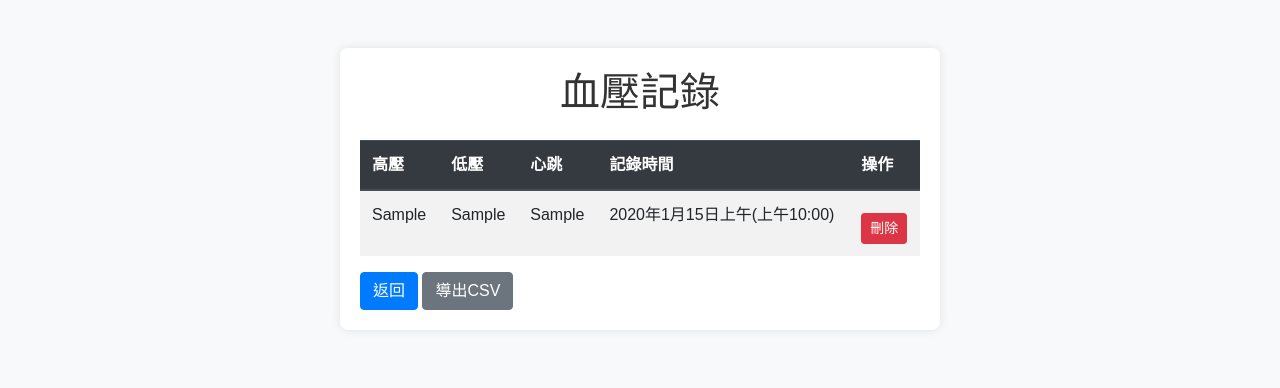
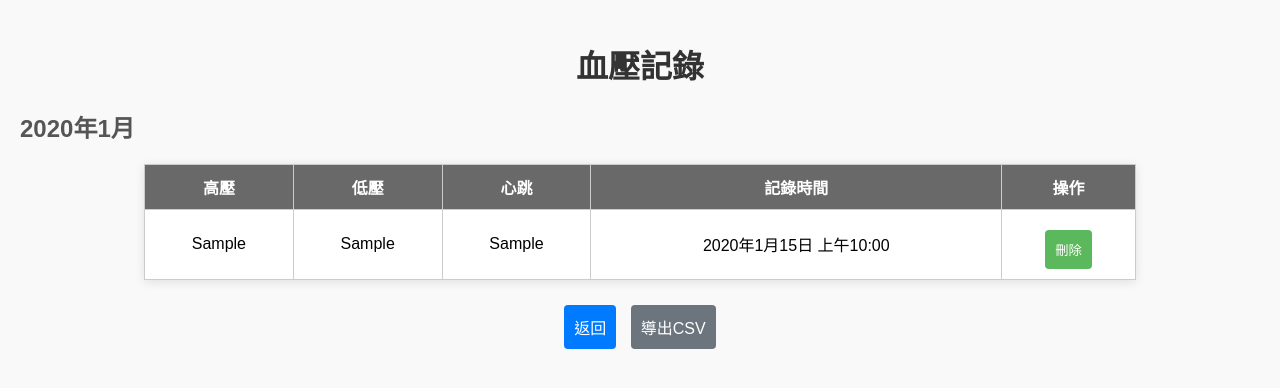
Before and after one commit to shamough1792/Blood_Pressure_Tracker, a Node server app: page /records in a window 1280 px wide. Shown: the top 388 px of the page. Run offline with Node 20, Linux system fonts and the light colour scheme; tables that the repository leaves empty or names only in its code hold one stand-in row (values such as "Sample post").

Commit message:
Add files via upload

```diff
--- a/server.js
+++ b/server.js
@@ -33,20 +33,29 @@ app.get('/', (req, res) => {
     res.render('index', { successMessage: null }); // Ensure successMessage is defined
 });
 
-// POST route to add a record
 app.post('/add', (req, res) => {
     const { high_pressure, low_pressure, heartbeat, record_date, record_time } = req.body;
 
     let recordedAt;
+
+    // If custom date and time are provided, use them
     if (record_date && record_time) {
         recordedAt = new Date(`${record_date}T${record_time}`);
     } else {
-        recordedAt = new Date(); // Use current date and time
+        // If not, use the current date and time
+        recordedAt = new Date();
     }
+
+    // Debugging: Log the received values
+    console.log('Received data:', { high_pressure, low_pressure, heartbeat, record_date, record_time });
+    console.log('Recorded At:', recordedAt.toISOString());
 
     const query = 'INSERT INTO records (high_pressure, low_pressure, heartbeat, recorded_at) VALUES (?, ?, ?, ?)';
     db.query(query, [high_pressure, low_pressure, heartbeat, recordedAt], (err) => {
-        if (err) throw err;
+        if (err) {
+            console.error('Error inserting record:', err);
+            return res.status(500).send('Error adding record');
+        }
 
         // Render the index page with a success message
         res.render('index', { successMessage: '血壓記錄已成功添加！' });
@@ -62,21 +71,24 @@ app.get('/records', (req, res) => {
     db.query('SELECT * FROM records ORDER BY recorded_at ASC', (err, results) => {
         if (err) throw err;
 
-        // Format the date for each record
-        const formattedRecords = results.map(record => {
+        // Group records by year and month
+        const groupedRecords = results.reduce((acc, record) => {
             const date = new Date(record.recorded_at);
-            const options = { year: 'numeric', month: 'long', day: 'numeric', hour: 'numeric', minute: 'numeric', hour12: true };
-            const formattedDate = date.toLocaleString('zh-HK', options).replace(',', '');
-            const [datePart, timePart] = formattedDate.split(' ');
-            const ampm = date.getHours() >= 12 ? '下午' : '上午';
+            const yearMonth = `${date.getFullYear()}-${date.getMonth() + 1}`; // Format: YYYY-MM
 
-            return {
+            if (!acc[yearMonth]) {
+                acc[yearMonth] = [];
+            }
+            acc[yearMonth].push({
                 ...record,
-                formattedDate: `${datePart}${ampm}(${timePart})`
-            };
-        });
+                formattedDate: date.toLocaleString('zh-HK', {
+                    year: 'numeric', month: 'long', day: 'numeric', hour: 'numeric', minute: 'numeric', hour12: true
+                }).replace(',', '')
+            });
+            return acc;
+        }, {});
 
-        res.render('records', { records: formattedRecords });
+        res.render('records', { groupedRecords });
     });
 });
 
--- a/views/records.ejs
+++ b/views/records.ejs
@@ -4,14 +4,70 @@
     <meta charset="UTF-8">
     <meta name="viewport" content="width=device-width, initial-scale=1.0">
     <title>血壓記錄</title>
-    <link href="https://stackpath.bootstrapcdn.com/bootstrap/4.5.2/css/bootstrap.min.css" rel="stylesheet">
-    <link rel="stylesheet" href="/styles.css"> <!-- Custom CSS -->
+    <link rel="stylesheet" href="/styles.css"> <!-- Link to your CSS file -->
+    <style>
+        body {
+            font-family: Arial, sans-serif; /* General font style */
+            background-color: #f9f9f9; /* Light background color */
+            margin: 0;
+            padding: 20px;
+        }
+        h1 {
+            text-align: center; /* Center the main heading */
+            color: #333; /* Darker color for the heading */
+        }
+        h2 {
+            color: #555; /* Color for subheadings */
+            margin-top: 20px;
+        }
+        .table-container {
+            display: flex;
+            justify-content: center; /* Center horizontally */
+            margin: 20px 0; /* Add some margin */
+        }
+        table {
+            width: 80%; /* Adjust width as needed */
+            border-collapse: collapse; /* Ensure borders are collapsed */
+            box-shadow: 0 2px 10px rgba(0, 0, 0, 0.1); /* Add shadow for depth */
+            background-color: #fff; /* White background for the table */
+        }
+        th, td {
+            border: 1px solid #ccc; /* Add border to cells */
+            padding: 10px; /* Add padding for better spacing */
+            text-align: center; /* Center text in cells */
+        }
+        th {
+            background-color: #696969; /* Green background for headers */
+            color: white; /* White text color for headers */
+        }
+        tr:nth-child(even) {
+            background-color: #f2f2f2; /* Zebra striping for rows */
+        }
+        tr:hover {
+            background-color: #e8f5e9; /* Highlight row on hover */
+        }
+        .navigation {
+            text-align: center; /* Center navigation links */
+            margin-top: 20px;
+        }
+        a {
+            margin: 0 10px; /* Spacing between links */
+            text-decoration: none; /* Remove underline from links */
+            color: #4CAF50; /* Green color for links */
+        }
+        a:hover {
+            text-decoration: underline; /* Underline on hover */
+        }
+    </style>
 </head>
-<body class="bg-light">
-    <div class="container mt-5">
-        <h1 class="text-center">血壓記錄</h1>
-        <table class="table table-striped mt-4">
-            <thead class="thead-dark">
+<body>
+    <h1>血壓記錄</h1>
+
+    <% Object.keys(groupedRecords).forEach(yearMonth => { %>
+        <h2><%= yearMonth.replace('-', '年') %>月</h2>
+        <div class="table-container">
+            <table>
+                <thead>
                     <tr>
                         <th>高壓</th>
                         <th>低壓</th>
@@ -21,23 +77,27 @@
                     </tr>
                 </thead>
                 <tbody>
-                <% records.forEach(record => { %>
+                    <% groupedRecords[yearMonth].forEach(record => { %>
                         <tr>
                             <td><%= record.high_pressure %></td>
                             <td><%= record.low_pressure %></td>
                             <td><%= record.heartbeat %></td>
-                        <td><%= record.formattedDate %></td> <!-- Display formatted date -->
+                            <td><%= record.formattedDate %></td>
                             <td>
                                 <form action="/delete/<%= record.id %>" method="POST" style="display:inline;">
-                                <button type="submit" class="btn btn-danger btn-sm">刪除</button>
+                                    <button type="submit" onclick="return confirm('確定要刪除這條記錄嗎？');">刪除</button>
                                 </form>
                             </td>
                         </tr>
                     <% }); %>
                 </tbody>
             </table>
-        <a href="/" class="btn btn-primary">返回</a>
-        <a href="/export/csv" class="btn btn-secondary">導出CSV</a>
+        </div>
+    <% }); %>
+
+    <div class="navigation">
+            <a href="/" class="link-button records">返回</a>
+            <a href="/export/csv" class="link-button csv">導出CSV</a>
     </div>
 </body>
 </html>
```
Also changed, not shown: views/index.ejs (+8 -3 lines). Lines whose indentation alone changed are shown as unchanged.
